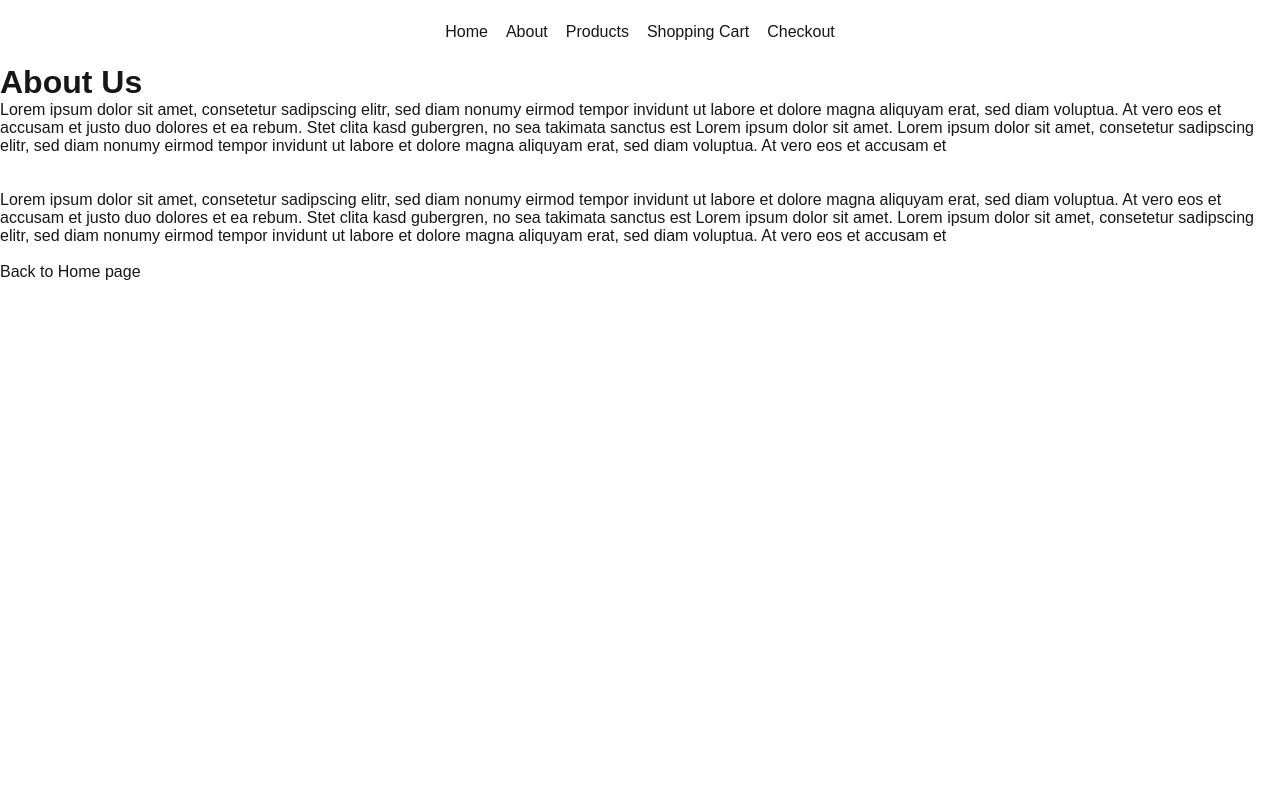
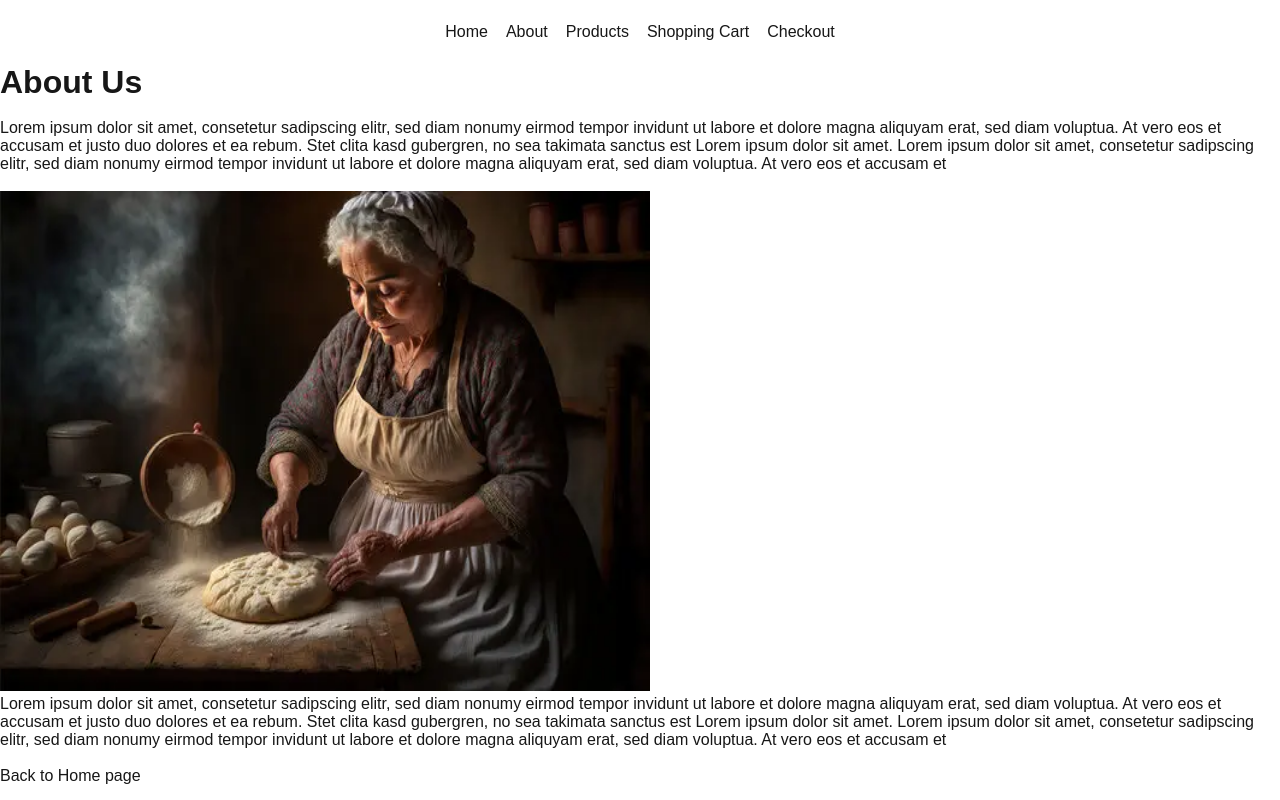
Before and after one commit to Draikth/nextjs-ecomm-store, a Next.js app: page /about in a window 1280 px wide. Built offline with nearby package versions, Linux system fonts and the light colour scheme.

Commit message:
Update about and thank you pg with images

```diff
--- a/app/about/page.js
+++ b/app/about/page.js
@@ -1,3 +1,4 @@
+import Image from 'next/image';
 import Link from 'next/link';
 
 export const metadata = {
@@ -9,6 +10,7 @@ export default function AboutPage() {
   return (
     <div>
       <h1>About Us</h1>
+      <br />
       <p>
         Lorem ipsum dolor sit amet, consetetur sadipscing elitr, sed diam nonumy
         eirmod tempor invidunt ut labore et dolore magna aliquyam erat, sed diam
@@ -19,6 +21,12 @@ export default function AboutPage() {
         sed diam voluptua. At vero eos et accusam et
       </p>
       <br />
+      <Image
+        src="/images/baking-grandma.webp"
+        alt="Grandmother baking in front of stove"
+        width={650}
+        height={500}
+      />
       <br />
       <p>
         Lorem ipsum dolor sit amet, consetetur sadipscing elitr, sed diam nonumy
```
Also changed, not shown: app/thank-you/page.js (+9 -0 lines), public/images/baked-cookies.webp (added), public/images/baking-grandma.webp (added).
